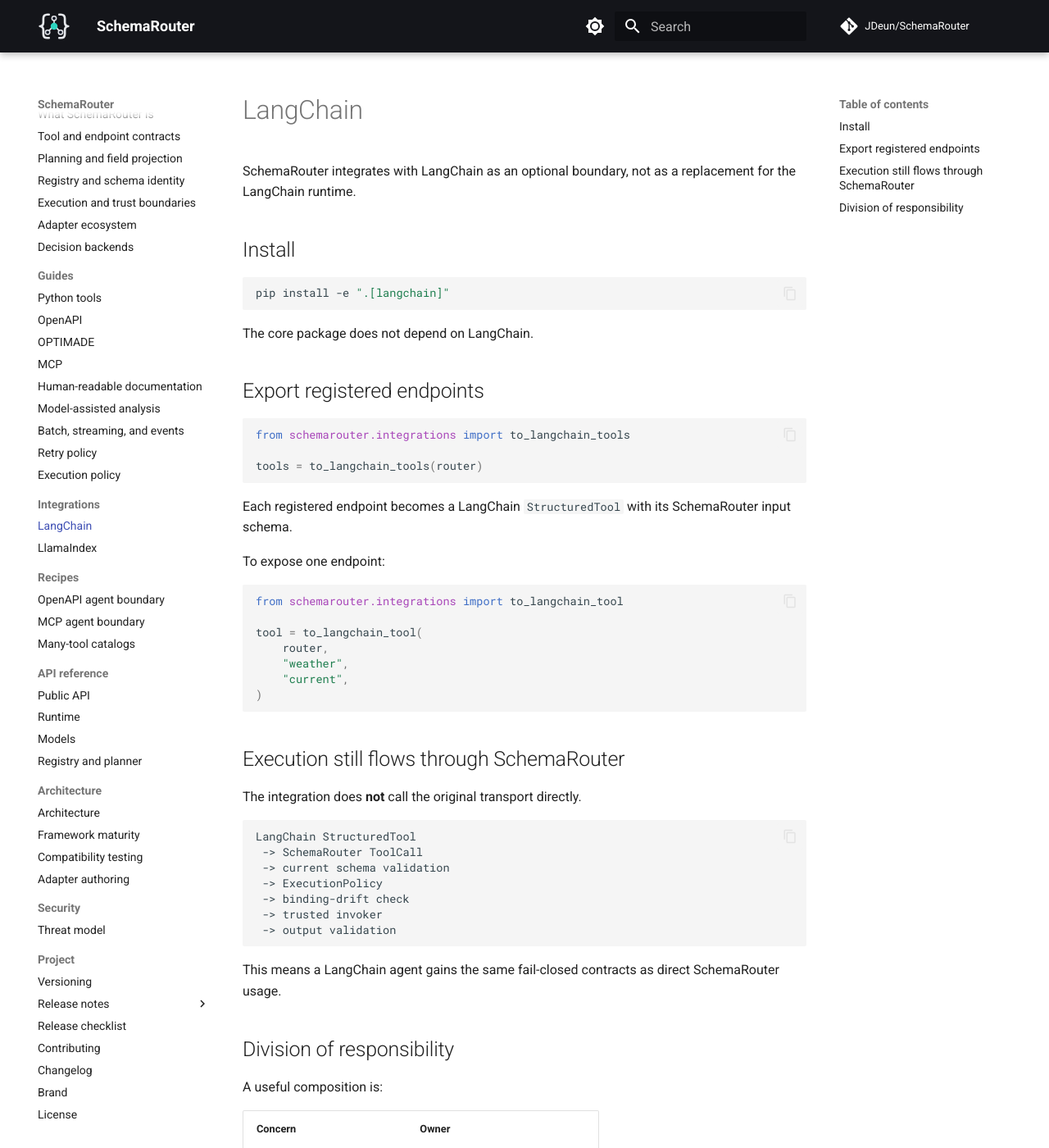
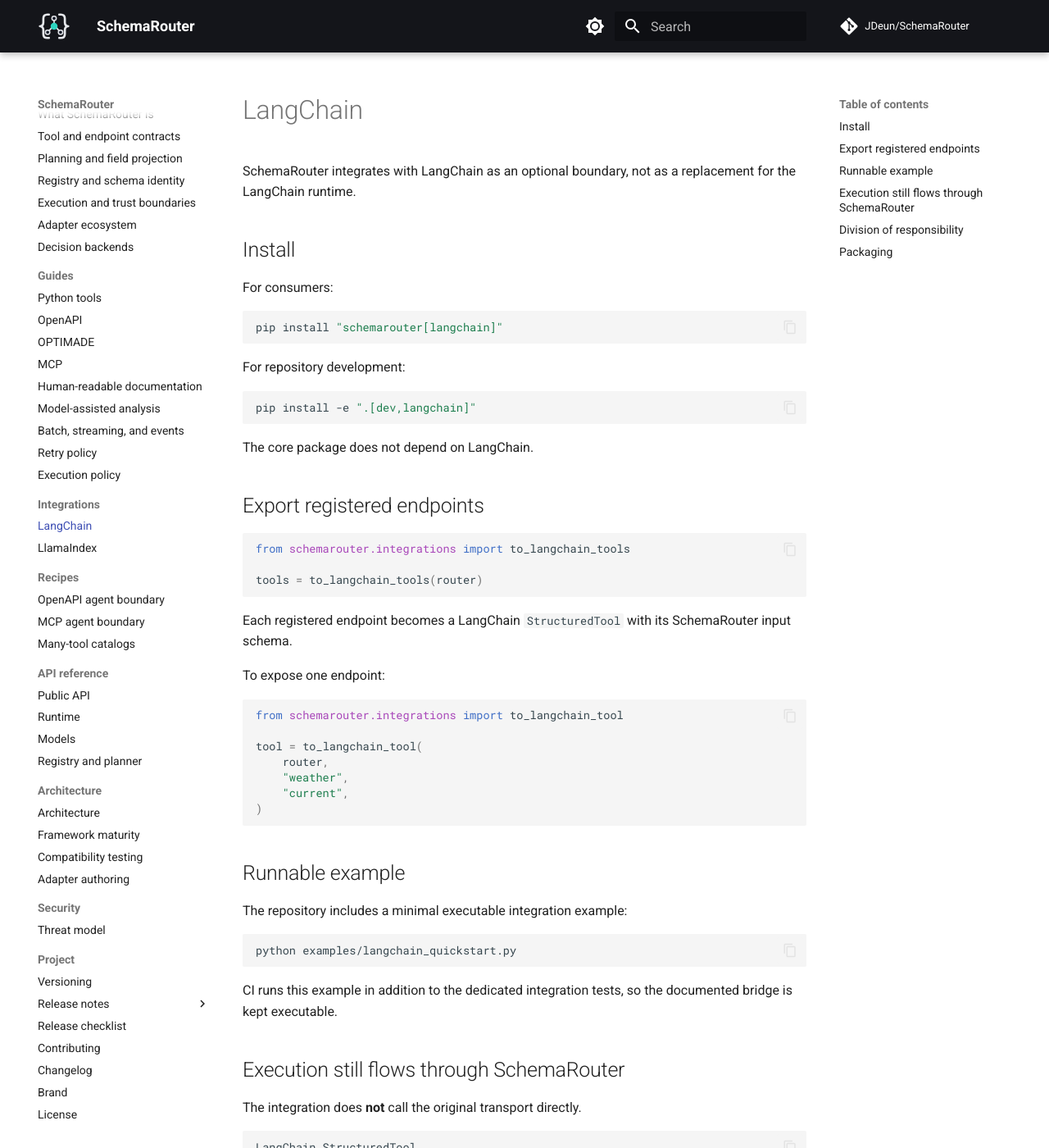
Before and after one commit to JDeun/SchemaRouter, an MkDocs documentation site: the page built from docs/integrations/langchain.md, in a window 1280 px wide and 1400 px high. Shown: the whole window at 82% size. Built offline with MkDocs 1.6.1 and Material for MkDocs 9.7.7, drawn with Linux system fonts in a browser that asks for light colours; comment, search, counter and statistics services are not loaded; some of the changed text lies outside the part shown.

Commit message:
docs: make LangChain integration runnable

````diff
--- a/docs/integrations/langchain.md
+++ b/docs/integrations/langchain.md
@@ -5,8 +5,16 @@
 
 ## Install
 
+For consumers:
+
 ```bash
-pip install -e ".[langchain]"
+pip install "schemarouter[langchain]"
+```
+
+For repository development:
+
+```bash
+pip install -e ".[dev,langchain]"
 ```
 
 The core package does not depend on LangChain.
@@ -32,6 +40,17 @@
     "current",
 )
 ```
+
+## Runnable example
+
+The repository includes a minimal executable integration example:
+
+```bash
+python examples/langchain_quickstart.py
+```
+
+CI runs this example in addition to the dedicated integration tests, so the documented bridge is
+kept executable.
 
 ## Execution still flows through SchemaRouter
 
@@ -64,3 +83,11 @@
 | Checkpointing / memory | Surrounding framework |
 
 SchemaRouter should not duplicate the graph runtime merely to integrate with it.
+
+## Packaging
+
+The bridge currently stays in the main distribution behind the `langchain` extra. A separate
+`langchain-schemarouter` package is intentionally deferred until an independent release cadence,
+material dependency pressure, or an upstream ecosystem requirement justifies the split.
+
+See [Compatibility testing](../compatibility.md) for the supported range and maintenance policy.
````
